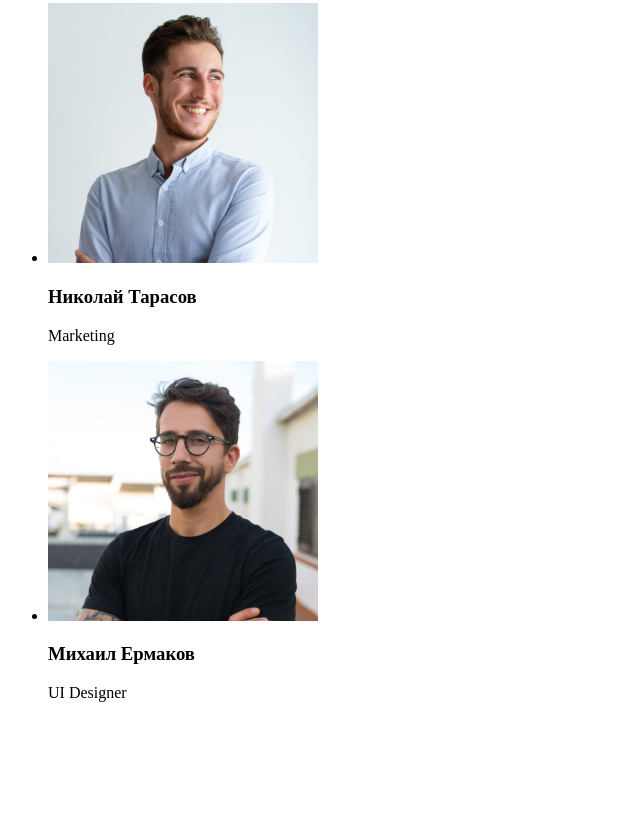
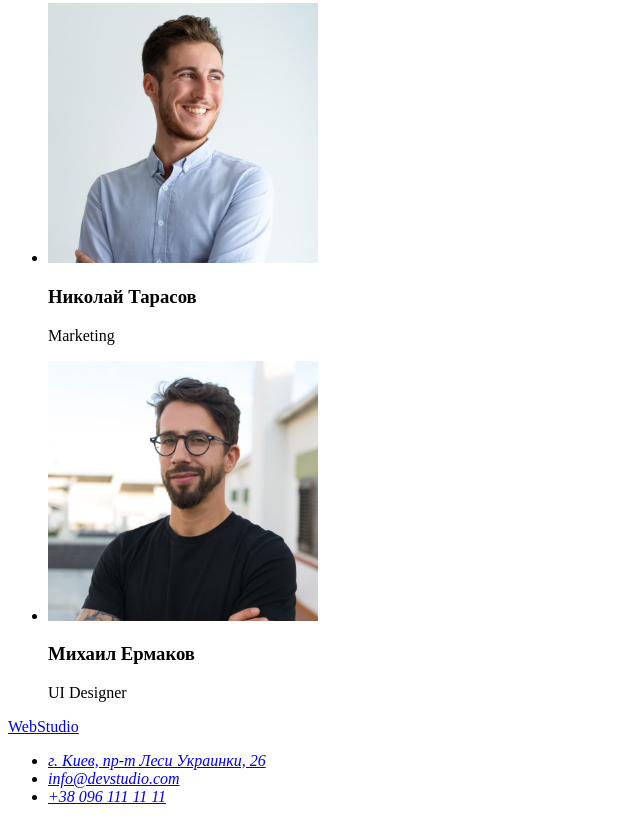
Before and after one commit to IlliaKlason/goit-markup-hw-01, a plain HTML site: page index.html in a window 1280 px wide. Shown: the part 2333-3155 px from the top of the page, without its empty margins (0-640 px from the left). Before the commit the page ends 3051 px from the top, so only its background shows below. Drawn offline with Linux system fonts and the light colour scheme.

Commit message:
Create footer

```diff
--- a/index.html
+++ b/index.html
@@ -18,9 +18,9 @@
       </nav>
       <ul>
         <li>
-          <a href="#" type="mailto:info@devstudio.com">info@devstudio.com</a>
+          <a href="mailto:info@devstudio.com">info@devstudio.com</a>
         </li>
-        <li><a href="#" type="tell:+380961111111">+38 096 111 11 11</a></li>
+        <li><a href="tell:+380961111111">+38 096 111 11 11</a></li>
       </ul>
     </header>
     <main>
@@ -129,6 +129,21 @@
         </ul>
       </section>
     </main>
-    <footer></footer>
+    <footer>
+      <a href="#" lang="en"><span>Web</span>Studio</a>
+      <address>
+        <ul>
+          <li>
+            <a href="https://goo.gl/maps/AdBMTaJ7GCbu6DjX8"
+              >г. Киев, пр-т Леси Украинки, 26</a
+            >
+          </li>
+          <li>
+            <a href="mailto:info@devstudio.com">info@devstudio.com</a>
+          </li>
+          <li><a href="tell:+380961111111">+38 096 111 11 11</a></li>
+        </ul>
+      </address>
+    </footer>
   </body>
 </html>
```
